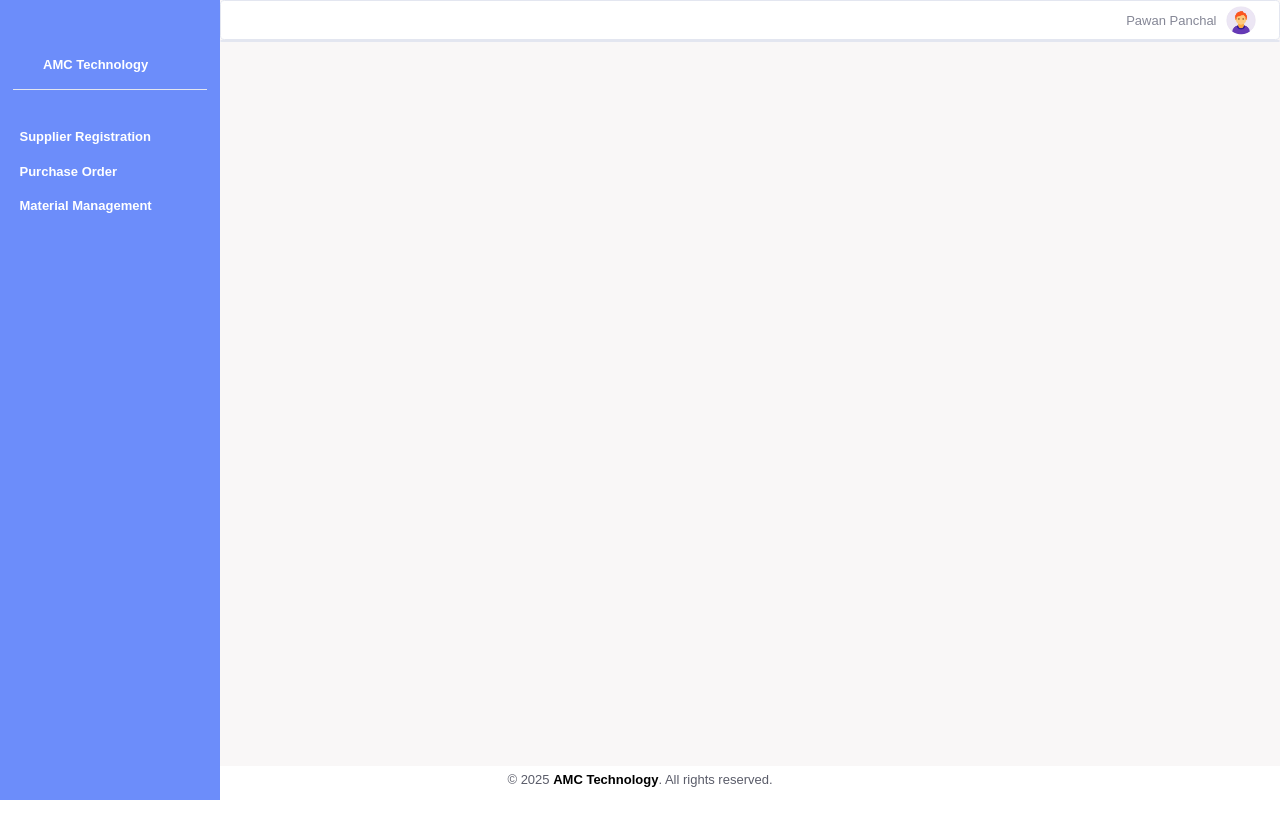
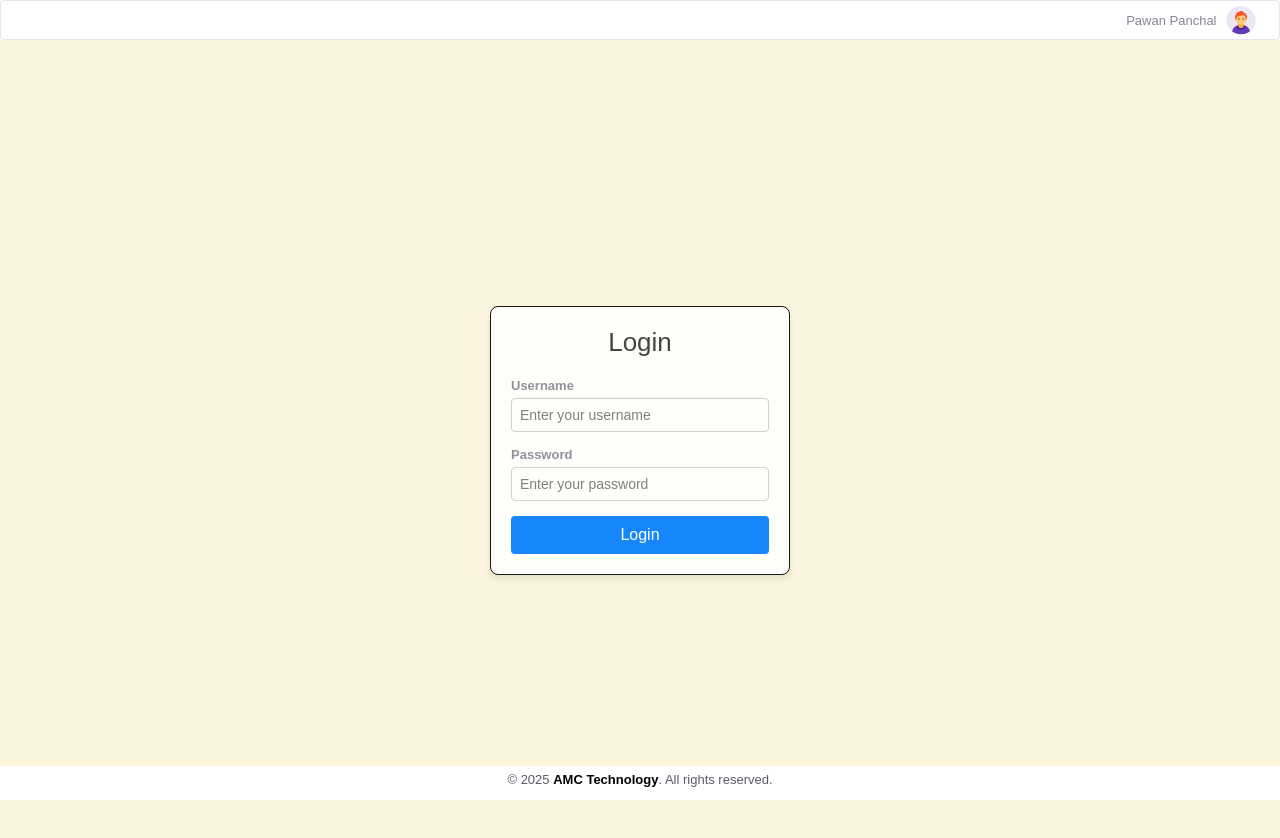
Before and after one commit to PranavSatam2/aviationui-main, a React (Vite) app: page / in a window 1280 px wide. Before the commit the page ends 800 px from the top, so only its background shows below. Built offline with nearby package versions, Linux system fonts and the light colour scheme.

Commit message:
Update dependencies and refactor component imports and styles

```diff
--- a/package.json
+++ b/package.json
@@ -29,6 +29,6 @@
     "eslint-plugin-react-hooks": "^5.0.0",
     "eslint-plugin-react-refresh": "^0.4.16",
     "globals": "^15.14.0",
-    "vite": "^6.0.11"
+    "vite": "^6.1.0"
   }
 }
--- a/src/App.jsx
+++ b/src/App.jsx
@@ -3,19 +3,24 @@ import { BrowserRouter as Router, Routes, Route } from "react-router-dom";
 import HomePage from "./components/HomePage";
 import AddProduct from "./components/AddProduct";
 import StoreAccComponent from "./components/StoreAccComponent";
-import SupplierRegistration from "./components/SupplierRegistration";
-
-
-
-
+import LoginPage from "./components/LoginPage";
+import ListProducts from "./components/ListProducts";
+import ViewProduct from "./components/ViewProduct";
+import EditProduct from "./components/EditProduct";
+import SupplierRegistartion from "./components/SupplierRegistration";
 const App = () => {
   return (
     <Router>
       <Routes>
-        <Route path="/" element={<HomePage />} />
-        <Route path="/AddProduct" element={<AddProduct />} />
+        <Route path="/homePage" element={<HomePage />} />
+        <Route path="/addProduct" element={<AddProduct />} />
+        <Route path="/Store" element={<StoreAccComponent />} />
+        <Route path="/" element={<LoginPage />} />
+        <Route path="/listProducts" element={<ListProducts />} />
+        <Route path="/viewProduct" element={<ViewProduct />} />
+        <Route path="/editProduct" element={<EditProduct />} />
         <Route path="/storeAcceptance" element={<StoreAccComponent />} />
-        <Route path="/SupplierRegistration" element={<SupplierRegistration />}></Route>
+        <Route path="/supplier" element={<SupplierRegistartion />} />
       </Routes>
     </Router>
   );
--- a/src/components/HomePage.jsx
+++ b/src/components/HomePage.jsx
@@ -6,12 +6,19 @@ import StoreAccComponent from "./StoreAccComponent";
 
 const HomePage = () => {
   return (
-    <div className="wrapper " style={{height : '100vh'}}>
+    <div className="wrapper ">
       <Sidebar />
 
       <div className="content">
-      <Header />
-        <div className="card">
+        <Header />
+        {/* conetnt Begin*/}
+        <div className="col-md-6">
+            <div className="d-sm-flex align-items-center justify-content-between mb-2 mt-3">
+                <h5 className="h5 mx-3 mb-0 text-gray-800">Home Page</h5>
+            </div>
+        </div>
+
+        <div className="card shadow mx-4 my-2 p-2">
           {/* conetnt */}
 
         </div>
--- a/src/components/ListProducts.jsx
+++ b/src/components/ListProducts.jsx
@@ -1,6 +1,5 @@
 import React, { useEffect, useState } from "react";
 import { useNavigate } from "react-router-dom";
-import "../styles/ListProducts.css";
 import Header from "./Header";
 import Footer from "./Footer";
 import Sidebar from "./Sidebar";
--- a/src/components/LoginPage.jsx
+++ b/src/components/LoginPage.jsx
@@ -1,8 +1,8 @@
 import React, { useState } from "react";
 import axios from "axios";
-import "../styles/LoginPage.css";
 import Header from "./Header";
 import Footer from "./Footer";
+import "../static/css/LoginPage.css";
 import { useNavigate } from "react-router-dom"; // Import useNavigate hook
 
 const LoginPage = () => {
--- a/src/components/ViewProduct.jsx
+++ b/src/components/ViewProduct.jsx
@@ -3,7 +3,6 @@ import axios from "axios";
 import Header from "./Header";
 import Footer from "./Footer";
 import Sidebar from "./Sidebar";
-import "../styles/ViewProduct.css";
 
 const ViewProduct = () => {
   const [products, setProducts] = useState([]); // State to store all products
@@ -53,17 +52,21 @@ const ViewProduct = () => {
   };
 
   return (
-    <div className="wrapper " style={{height : '100vh'}}>
+    <div className="wrapper ">
     <Sidebar />
 
     <div className="content">
     <Header />
-        <div className="card">
-        <div className="container mt-5" style={{maxWidth: "80%", marginLeft: "18%"}}>
-        <h3 className="text-center text-primary">View Products</h3>
+      {/* conetnt Begin*/}
+      <div className="col-md-6">
+          <div className="d-sm-flex align-items-center justify-content-between mb-2 mt-3">
+              <h5 className="h5 mx-3 mb-0 text-gray-800">View Products</h5>
+          </div>
+      </div>
+        <div className="card shadow mx-4 my-2 p-2">
 
             {/* Search by Product ID */}
-        <div className="card p-3 shadow-lg mb-4">
+            <div className="p-3 shadow-lg mb-4">
               <label className="form-label">Search by Product ID:</label>
               <div className="input-group">
                 <input
@@ -125,7 +128,6 @@ const ViewProduct = () => {
             )}
           </div>
       </div>
-      </div>
       <Footer />
     </div>
   );
--- a/src/static/css/LoginPage.css
+++ b/src/static/css/LoginPage.css
@@ -1,138 +1,63 @@
-/* Airplane-themed login page with a fading border effect */
-body {
-  margin: 0;
-  padding: 0;
-  font-family: "Arial", sans-serif;
-  background: url("/hangar.jpg") no-repeat center center fixed;
-  background-size: cover;
+.login-container {
+  display: flex;
+  justify-content: center;
+  align-items: center;
   height: 100vh;
-  display: flex;
-  align-items: center;
-  justify-content: center;
-  animation: fadeIn 2s ease-in-out; /* Background fade-in animation */
+  background: #FBF5DD;
 }
 
-/* Fade-in animation for the login form */
-@keyframes fadeIn {
-  from {
-    opacity: 0;
-  }
-  to {
-    opacity: 1;
-  }
+.login-form {
+  background: white;
+  padding: 20px;
+  border-radius: 8px;
+  box-shadow: 0px 4px 6px rgba(26, 25, 25, 0.1);
+  width: 300px;
+  text-align: center;
+  opacity: 0.9;
+  border: 1px solid #000000;
 }
 
-@keyframes scaleUp {
-  0% {
-    transform: scale(0.8);
-    opacity: 0;
-  }
-  100% {
-    transform: scale(1);
-    opacity: 1;
-  }
+h2 {
+  margin-bottom: 20px;
+  color: #333;
 }
 
-/* Login Container with Fading Border */
-.login-container {
-  background: rgba(255, 255, 255, 0.1); /* Transparent white */
-  max-width: 400px;
-  width: 90%;
-  text-align: center;
-  box-shadow: 0 8px 32px rgba(0, 0, 0, 0.2); /* Frosted glass effect */
-  backdrop-filter: blur(10px); /* Adds the frosted glass effect */
-  padding: 30px 20px;
-  border-radius: 15px;
-  border: 5px solid transparent; /* Transparent border */
-  background-image: linear-gradient(to bottom, rgba(0, 0, 0, 0.3), rgba(0, 0, 0, 0.1)); /* Fading gradient */
-  color: white; /* Text color */
-  animation: scaleUp 1.5s ease-in-out; /* Scale-up animation on load */
+.form-group {
+  margin-bottom: 15px;
+  text-align: left;
 }
 
-/* Heading */
-.login-container h2 {
-  color: #ffffff;
-  font-size: 26px;
-  margin-bottom: 20px;
-  text-shadow: 0 2px 5px rgba(0, 0, 0, 0.3); /* Glow effect */
-  animation: fadeIn 2s ease-in-out; /* Fade-in for heading */
+label {
+  display: block;
+  font-weight: bold;
+  margin-bottom: 5px;
 }
 
-/* Input Fields */
-.login-form input {
-  display: block;
-  width: 90%;
-  margin: 10px auto;
-  padding: 12px;
-  font-size: 16px;
-  border: 1px solid rgba(255, 255, 255, 0.5);
-  border-radius: 8px;
-  background: rgba(255, 255, 255, 0.2); /* Transparent input background */
-  color: white;
-  text-align: center;
-  transition: all 0.3s ease; /* Smooth transition for focus effect */
+input {
+  width: 100%;
+  padding: 8px;
+  border: 1px solid #ccc;
+  border-radius: 4px;
+  font-size: 14px;
 }
 
-.login-form input::placeholder {
-  color: black; /* Black placeholder text */
-  font-style: italic; /* Optional: italic style for placeholders */
+.login-button {
+  width: 100%;
+  padding: 10px;
+  background-color: #007bff;
+  color: white;
+  border: none;
+  border-radius: 4px;
+  font-size: 16px;
+  cursor: pointer;
 }
 
-.login-form input:focus {
-  outline: none;
-  border-color: #00bfff; /* Blue highlight */
-  box-shadow: 0 0 8px rgba(0, 191, 255, 0.5); /* Blue glow effect */
-  transform: scale(1.02); /* Slight zoom on focus */
-  transition: transform 0.2s ease-in-out; /* Smooth zoom animation */
+.login-button:hover {
+  background-color: #0056b3;
 }
 
-/* Submit Button */
-.login-form button {
-  padding: 12px 20px;
-  font-size: 16px;
-  color: white;
-  background: linear-gradient(135deg, #007bff, #00bfff); /* Gradient button */
-  border: none;
-  border-radius: 8px;
-  cursor: pointer;
-  margin-top: 10px;
-  transition: all 0.3s ease-in-out; /* Smooth transition for hover */
+.error-message {
+  color: red;
+  font-size: 14px;
+  margin-bottom: 10px;
 }
-
-.login-form button:hover {
-  transform: scale(1.05); /* Slight scaling */
-  background: linear-gradient(135deg, #0056b3, #007bff); /* Darker gradient on hover */
-  box-shadow: 0 4px 15px rgba(0, 123, 255, 0.5); /* Button shadow effect */
-}
-
-/* Error Message */
-.error-message {
-  color: #ff4d4d; /* Light red */
-  font-size: 14px;
-  margin-top: -10px;
-  margin-bottom: 10px;
-  text-shadow: 0 1px 3px rgba(0, 0, 0, 0.2);
-}
-
-/* Welcome Message */
-.welcome-container h2 {
-  color: white;
-  text-shadow: 0 2px 5px rgba(0, 0, 0, 0.3); /* Glow effect */
-  animation: fadeIn 2s ease-in-out;
-}
-
-.welcome-container button {
-  padding: 12px 20px;
-  font-size: 16px;
-  color: white;
-  background: linear-gradient(135deg, #dc3545, #ff6f6f);
-  border: none;
-  border-radius: 8px;
-  cursor: pointer;
-  transition: all 0.3s ease-in-out;
-}
-
-.welcome-container button:hover {
-  transform: scale(1.05);
-  background: linear-gradient(135deg, #c82333, #ff4d4d);
-}
```
Also changed, not shown: 1 other file (tests, documents, lock files or other folders). Lines whose indentation alone changed are shown as unchanged.
